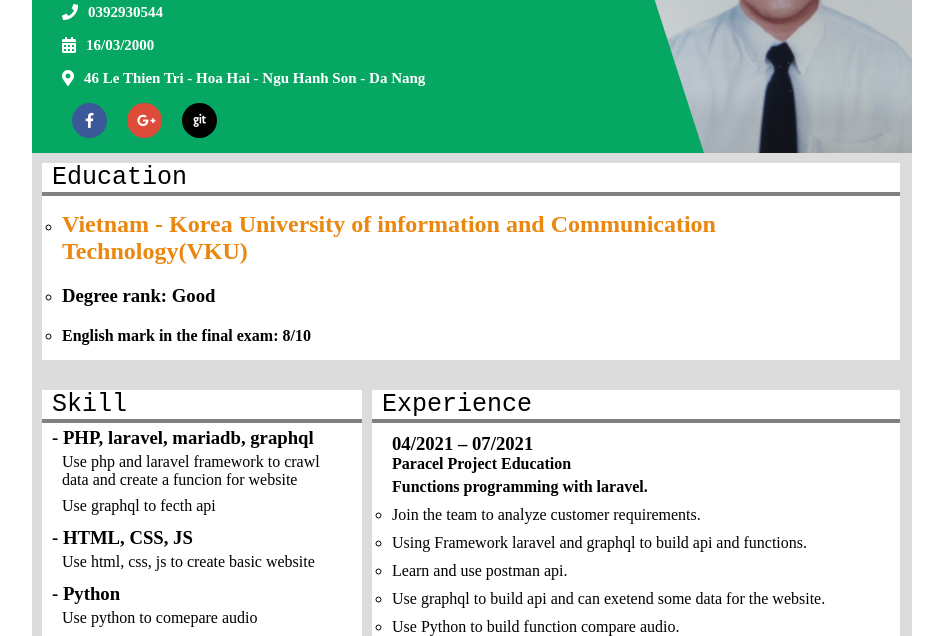
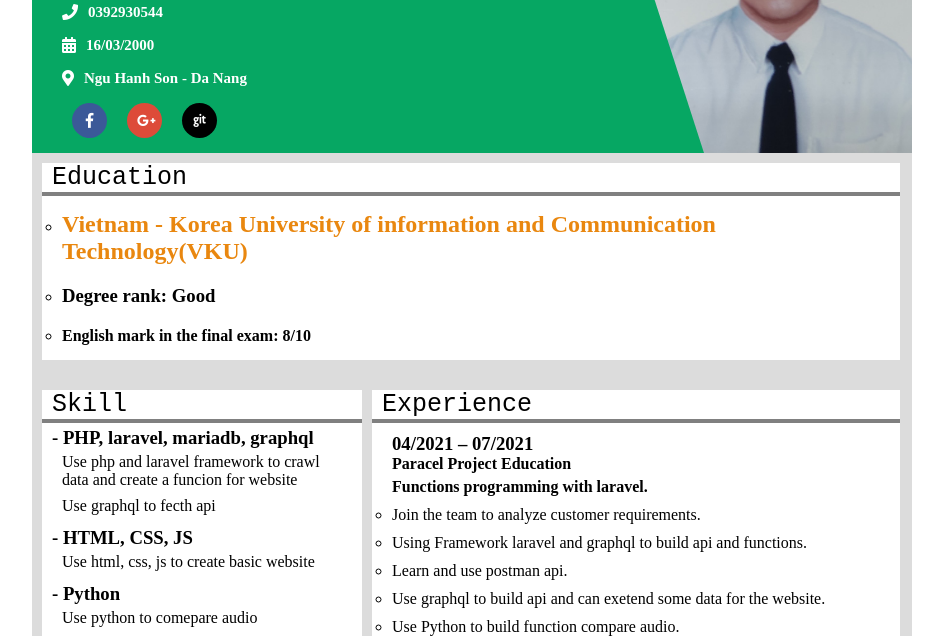
Before and after one commit to HoaiNam-1632/HoaiNam-1632.github.io, a plain HTML site: page index.html in a window 1280 px wide. Shown: the part 167-803 px from the top of the page, without its empty margins (168-1111 px from the left). Drawn offline with Linux system fonts and the light colour scheme.

Commit message:
change dress

```diff
--- a/index.html
+++ b/index.html
@@ -37,7 +37,7 @@
                     </li>
                     <li>
                         <i id="icon-about" class="fas fa-map-marker-alt"></i>
-                        <h5 id="content-info">46 Le Thien Tri - Hoa Hai - Ngu Hanh Son - Da Nang</h5>
+                        <h5 id="content-info">Ngu Hanh Son - Da Nang</h5>
                     </li>
                     <li>
                             <ul id="get-link">
```
